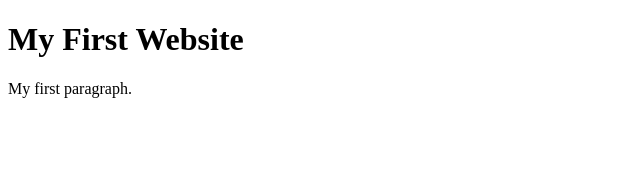
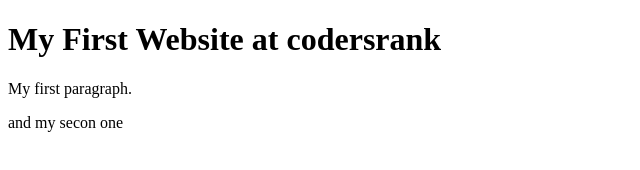
Before and after one commit to elmokirk/codersrank-practice, a website: page index.html in a window 1280 px wide. Shown: the whole page, without its empty margins (0-640 px from the left). Drawn offline with Linux system fonts and the light colour scheme.

Commit message:
1 file modified

```diff
--- a/index.html
+++ b/index.html
@@ -5,8 +5,9 @@
   </head>
   <body>
 
-    <h1>My First Website</h1>
+    <h1>My First Website at codersrank</h1>
     <p>My first paragraph.</p>
+    <p>and my secon one</p>
 
   </body>
 </html>
```
